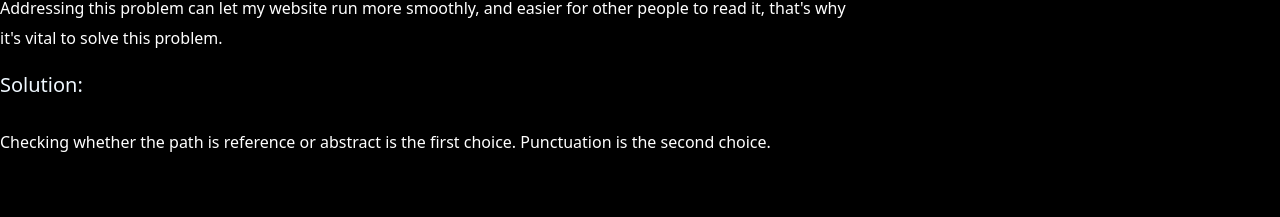
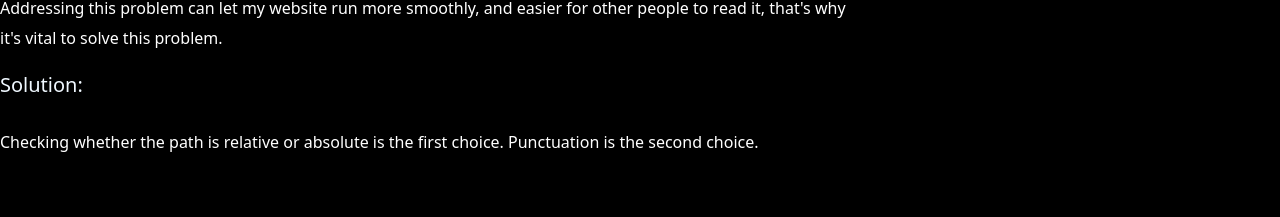
Before and after one commit to Teblurrry/personalProject, a React (Create React App) app: page /projects in a window 1280 px wide. Shown: the part 960-1177 px from the top of the page. Built offline with nearby package versions, Linux system fonts and the light colour scheme.

Commit message:
edit typos

```diff
--- a/src/components/work.jsx
+++ b/src/components/work.jsx
@@ -25,7 +25,7 @@ const Work = () => {
                                     </div>
                                     <div className="fa-div">
                                         <h5>Solution:</h5>
-                                        <p>Checking whether the path is reference or abstract is the first choice.
+                                        <p>Checking whether the path is relative or absolute is the first choice.
                                         Punctuation is the second choice.
                                         </p>
                                         <i className="fa-solid fa-expand"></i>
```
